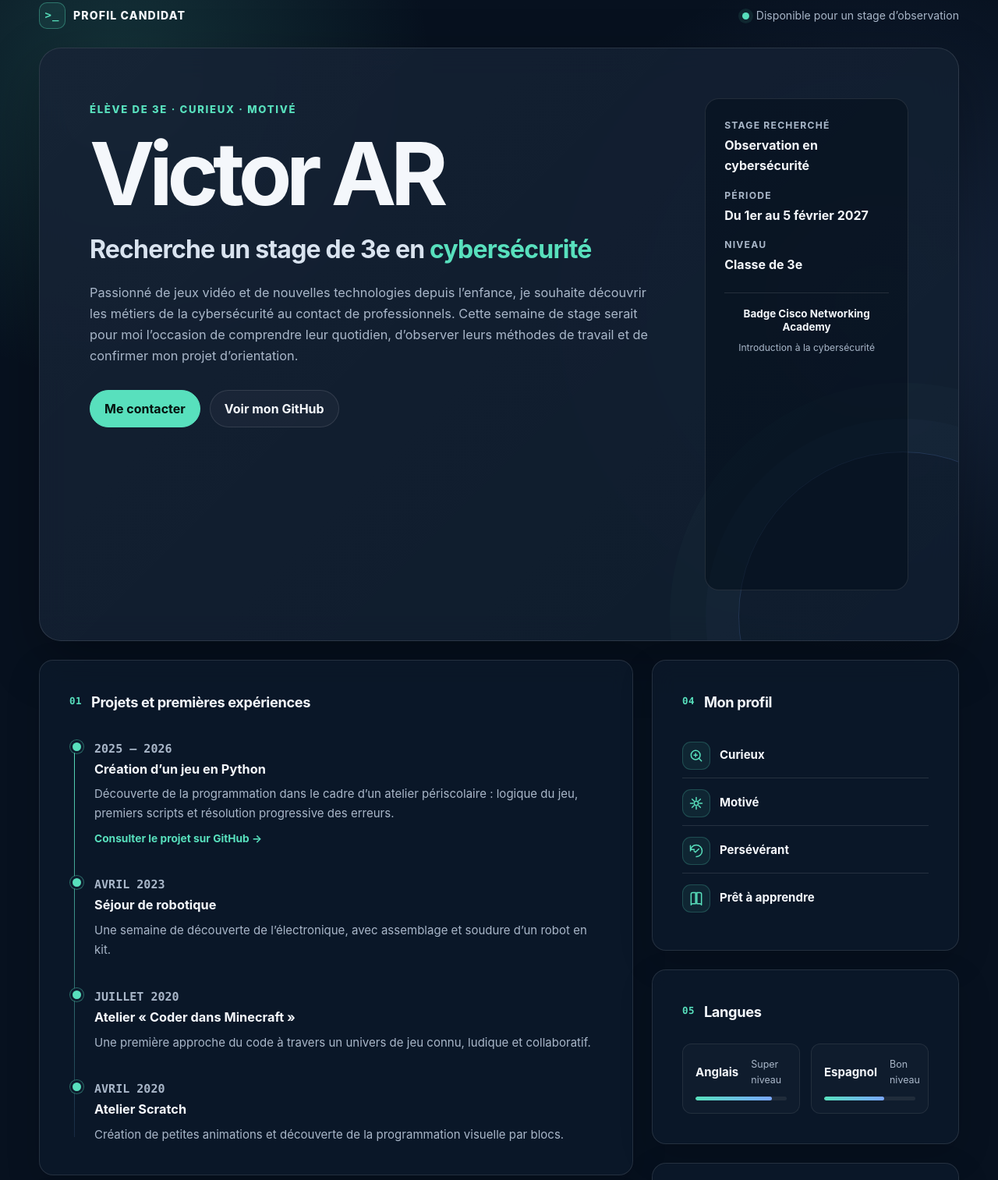
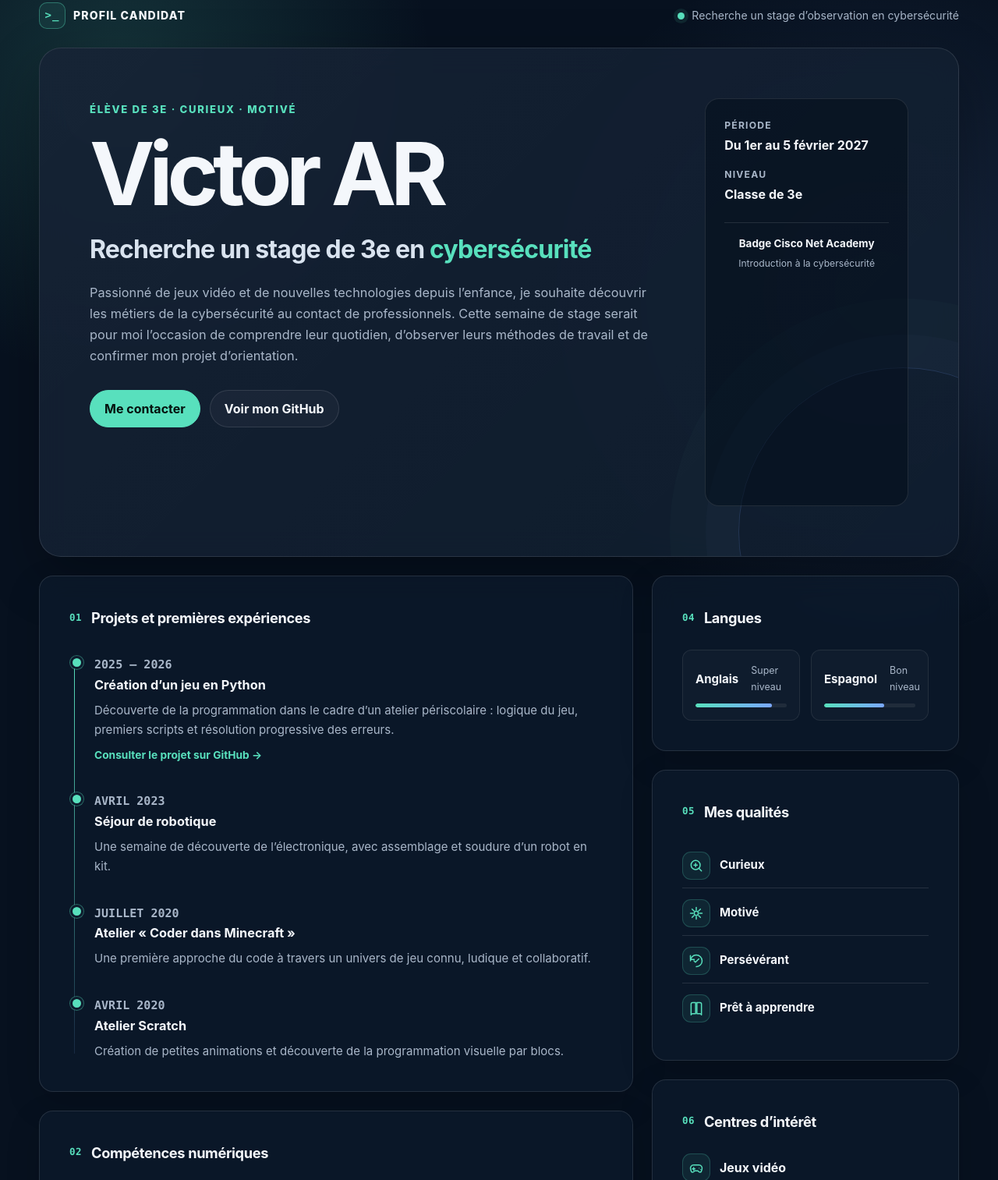
Before and after one commit to Victor-A-R/CV, a plain HTML site: page index.html in a window 1280 px wide. Shown: the part 25-1538 px from the top of the page at 78% size. Drawn offline with Linux system fonts and the light colour scheme; a script that the page names is missing.

Commit message:
Add files via upload

```diff
--- a/index.html
+++ b/index.html
@@ -834,7 +834,7 @@
 
       <div class="status">
         <span class="status-dot" aria-hidden="true"></span>
-        Disponible pour un stage d’observation
+        Recherche un stage d’observation en cybersécurité
       </div>
     </header>
 
@@ -873,10 +873,6 @@
 
           <dl>
             <div>
-              <dt>Stage recherché</dt>
-              <dd>Observation en cybersécurité</dd>
-            </div>
-            <div>
               <dt>Période</dt>
               <dd>Du 1er au 5 février 2027</dd>
             </div>
@@ -888,7 +884,7 @@
         </div>
 
         <div class="credly-badge">
-          <strong>Badge Cisco Networking Academy</strong>
+          <strong>Badge Cisco Net Academy</strong>
           <p>Introduction à la cybersécurité</p>
           <div class="credly-embed"
                data-iframe-width="150"
@@ -1031,7 +1027,7 @@
               <h3>Collège — classe de 3e en 2026–2027</h3>
               <p>
                 Enseignement général avec apprentissage de l’anglais et de
-                l’espagnol. Prise de notes et organisation des cours sur iPad
+                l’espagnol. <p>Prise de notes et organisation des cours sur iPad
                 et ordinateur.
               </p>
             </article>
@@ -1040,10 +1036,43 @@
       </div>
 
       <aside class="column">
-        <section class="section" aria-labelledby="qualities-title">
-          <h2 class="section-title" id="qualities-title">
+
+
+<section class="section" aria-labelledby="languages-title">
+          <h2 class="section-title" id="languages-title">
             <span class="section-number">04</span>
-            Mon profil
+            Langues
+          </h2>
+
+          <div class="skills">
+            <div class="skill">
+              <div class="skill-header">
+                <strong>Anglais</strong>
+                <span>Super niveau</span>
+              </div>
+              <div class="meter" aria-hidden="true">
+                <i style="--level: 84%"></i>
+              </div>
+            </div>
+
+            <div class="skill">
+              <div class="skill-header">
+                <strong>Espagnol</strong>
+                <span>Bon niveau</span>
+              </div>
+              <div class="meter" aria-hidden="true">
+                <i style="--level: 66%"></i>
+              </div>
+            </div>
+          </div>
+        </section>
+
+ <section class="section" aria-labelledby="qualities-title">
+
+
+<h2 class="section-title" id="qualities-title">
+            <span class="section-number">05</span>
+            Mes qualités
           </h2>
 
           <div class="qualities">
@@ -1099,34 +1128,7 @@
           </div>
         </section>
 
-        <section class="section" aria-labelledby="languages-title">
-          <h2 class="section-title" id="languages-title">
-            <span class="section-number">05</span>
-            Langues
-          </h2>
 
-          <div class="skills">
-            <div class="skill">
-              <div class="skill-header">
-                <strong>Anglais</strong>
-                <span>Super niveau</span>
-              </div>
-              <div class="meter" aria-hidden="true">
-                <i style="--level: 84%"></i>
-              </div>
-            </div>
-
-            <div class="skill">
-              <div class="skill-header">
-                <strong>Espagnol</strong>
-                <span>Bon niveau</span>
-              </div>
-              <div class="meter" aria-hidden="true">
-                <i style="--level: 66%"></i>
-              </div>
-            </div>
-          </div>
-        </section>
 
         <section class="section" aria-labelledby="interests-title">
           <h2 class="section-title" id="interests-title">
```
